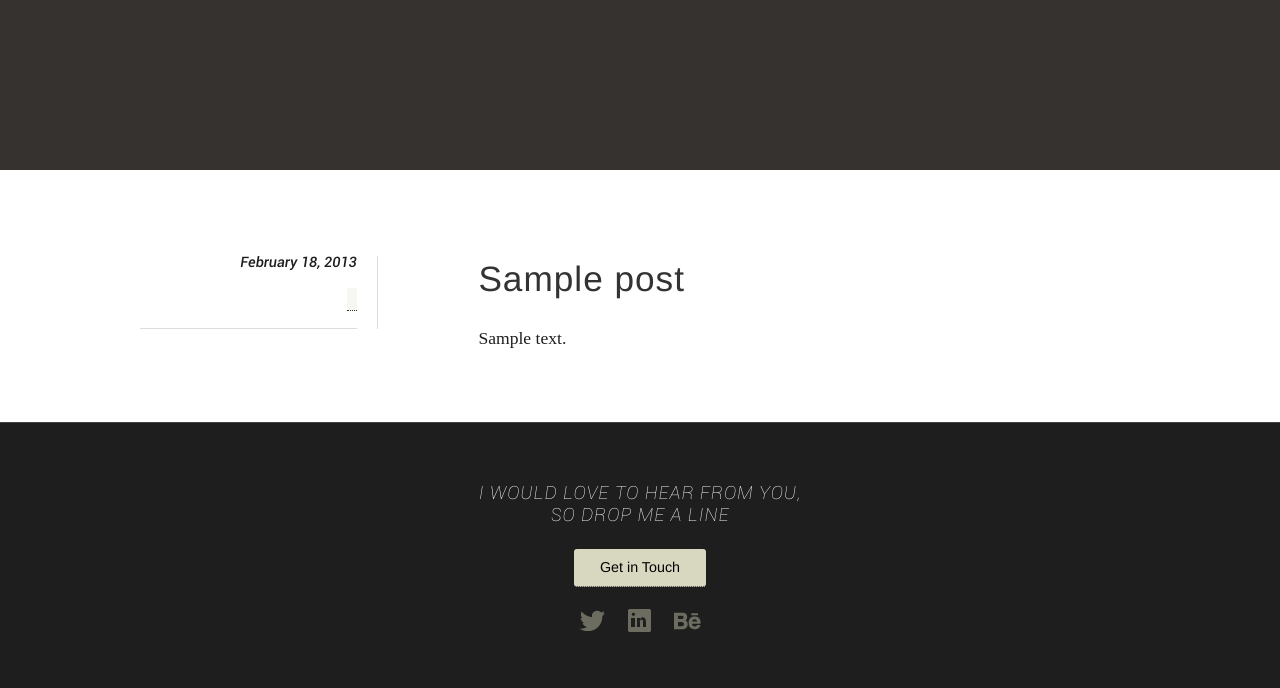
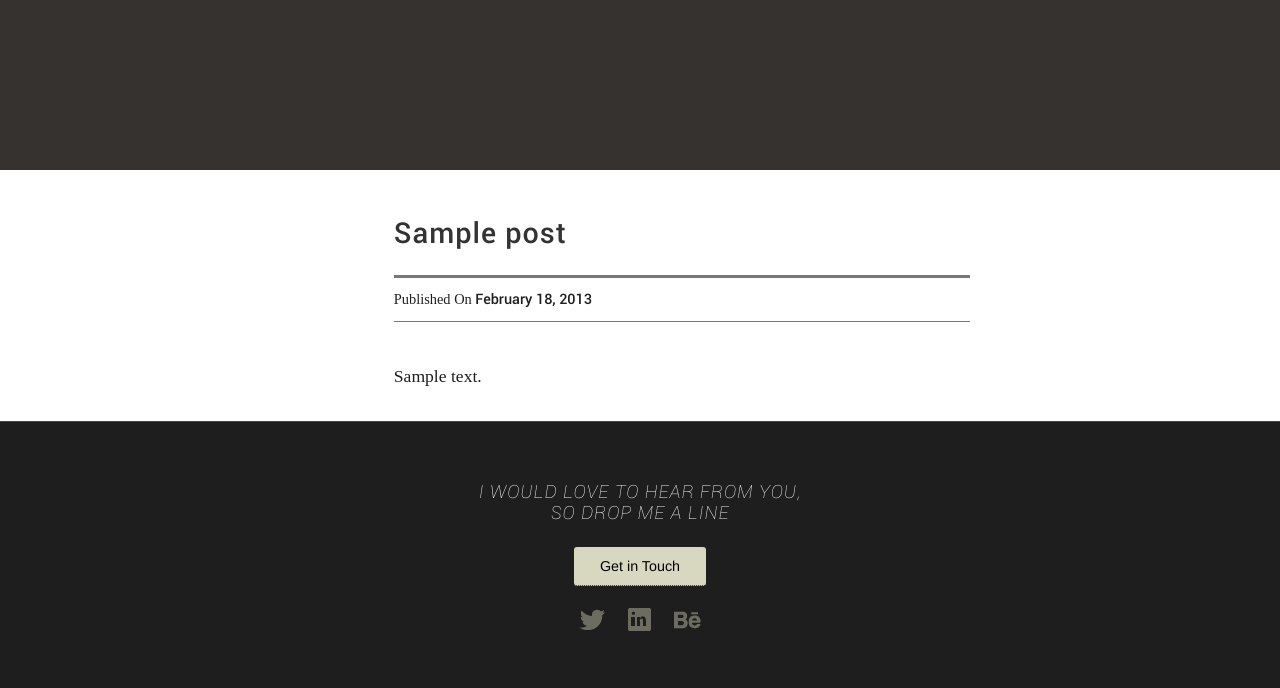
Before and after one commit to courtsmclean/courtneymclean, a WordPress theme: template single.php in a window 1280 px wide. Shown: the part 73-761 px from the top of the page. Run offline with PHP 8.4 and a stand-in for WordPress, Linux system fonts and the light colour scheme; the site name, menu and one post (Sample post) are stand-ins, and other content is empty; some libraries are stand-ins or nearby versions.

Commit message:
Styled single.php
changed post meta layout as well as header styles

```diff
--- a/css/courtneymclean.css
+++ b/css/courtneymclean.css
@@ -78,13 +78,13 @@
 		}
 
 	h1 {
-		font-size: 2.2em; /* 46px / 16px */
+		font-family: 'Roboto-Medium',Helvetica,Arial,sans-serif;
+		font-size: 1.8em; /* 46px / 16px */
 		letter-spacing: 1px;
 		line-height: 1.3em; /* 50px / 16px */
 		margin-bottom: 22px;
 
 		}
-	h1 a, h1 a:hover {border-bottom: none;}
 	h2 {
 		font-family: 'Roboto-Light',Helvetica,Arial,sans-serif;
 		font-size: 1.6em;
@@ -116,7 +116,7 @@
 		letter-spacing: 2px;
 		margin: 5px 0;
 		}
-
+	h1 a,h1 a:hover,h3 a,h3 a:hover {border-bottom: none;}
 
 /* #Extra Header classes =============== */
 
@@ -138,10 +138,10 @@
 		text-decoration: none;
 		}
 	p img { margin: 0; padding: 1em;}
-	p.lead { font-size: 21px; line-height: 27px; color: #777;  }
+	p.small { font-size: 90%; }
 
-	em { font-style: 'Roboto-LightItalic'; }
-	strong { font-family: 'Roboto-Medium'; color: #333; }
+	em { font-family: 'Roboto-LightItalic'; }
+	strong { font-family: 'Roboto-Medium'; }
 	small { font-size: 80%; }
 	.centre-text {text-align: center;}
 	.indent {border-left: 10px solid rgb(239,239,230); padding-left: 20px; }
@@ -150,7 +150,7 @@
 /* #Blockquote =============== */
 	blockquote, blockquote p {
 		font-family: 'Roboto-MediumItalic',Helvetica,Arial,sans-serif;
-		font-size: 1.2em;
+		font-size: 1.1em;
 		line-height: 1.4em;
 
 		}
@@ -325,7 +325,7 @@
 		overflow: auto;
 		padding-bottom: 60px;
 		}
-	#latest-post .container {
+	#latest-post .container:last-child {
 		padding-bottom: 20px;
 		}
 	.more-link {
@@ -410,7 +410,7 @@
 
 
 
-/* #SECTION: Articles =============== */
+/* #SECTION: Articles/ Single post =============== */
 	.article-image img {
 		background-color: aqua;
 		height: 100%;
@@ -430,6 +430,19 @@
 		width: auto;
 
 		}
+
+	#single-post .date {
+		border-top: 3px solid #777;
+		border-bottom: 1px solid #777;
+		border-right: none;
+		margin-bottom: 40px;
+		padding: 0px;
+		text-align: left;
+
+		}
+	#single-post .date p, #single-post .date h5{display: inline;}
+	#single-post .date p.comments {float: right;}
+	#single-post .date-category {border: none; margin: 10px 0}
 
 
 /* #SECTION: Info & Stats =============== */
--- a/index.php
+++ b/index.php
@@ -48,7 +48,7 @@
 		<!-- article -->
 			<div class="seven col">
 				<div class="article">
-					<h1><a href="<?php the_permalink() ?>" title="<?php the_title(); ?>" rel="bookmark"><?php the_title(); ?></a></h2>
+					<h3><a href="<?php the_permalink() ?>" title="<?php the_title(); ?>" rel="bookmark"><?php the_title(); ?></a></h3>
 					<?php if ( has_post_thumbnail() ) { /* loades the post's featured thumbnail, requires Wordpress 3.0+ */ echo '<div class="featured-thumbnail">'; the_post_thumbnail(); echo '</div>'; } ?>
 					<div class="post-content">
 						<?php the_content(__('Continue reading…'));?>
--- a/single.php
+++ b/single.php
@@ -27,34 +27,31 @@ get_header(); ?>
 
 
 <!-- Latest Blog Post -->
-	<section id="latest-post">
+	<section id="single-post">
         <?php if(have_posts()) : ?><?php while(have_posts()) : the_post(); ?>
 
 
-		<div class="container">
+<div class="container">
 
-
-		<!-- date & category -->
-			<div class="three col">
-				<div class="date">
-					<div class="date-category"><h5><?php the_time('F j, Y'); ?></h5>
-						<ul class="tag">
-						<li><a href="" class="category-link"><?php the_category(', ') ?></a></li>
-						</ul>
-					</div>
-					<p><?php comments_popup_link('No Comments', '1 Comment', '% Comments'); ?></p>
-				</div>
-			</div>
-		<!-- #end date & category -->
-
-
-	<!-- spacer --><div class="one col"></div>
+	<!-- spacer --><div class="three col"></div>
 
 
 		<!-- article -->
 			<div class="seven col">
 				<div class="article">
 					<h1><a href="<?php the_permalink() ?>" title="<?php the_title(); ?>" rel="bookmark"><?php the_title(); ?></a></h2>
+
+
+
+		<!-- date & category -->
+				<div class="date">
+					<div class="date-category"><p class="small">Published On <strong><?php the_time('F j, Y'); ?></strong>
+					<p class="comments small"><?php comments_popup_link('No Comments', '1 Comment', '% Comments'); ?></p>
+					</div>
+				</div>
+		<!-- #end date & category -->
+
+
 					<?php if ( has_post_thumbnail() ) { /* loads the post's featured thumbnail, requires Wordpress 3.0+ */ echo '<div class="featured-thumbnail">'; the_post_thumbnail(); echo '</div>'; } ?>
 					<div class="post-content">
 						<?php the_content(__('Continue reading…'));?>
@@ -71,9 +68,7 @@ get_header(); ?>
 		<!-- #end article -->
 
 
-
-
-		</div><!-- #close container -->
+</div><!-- #close container -->
 
 
 <?php endwhile; ?>
```
